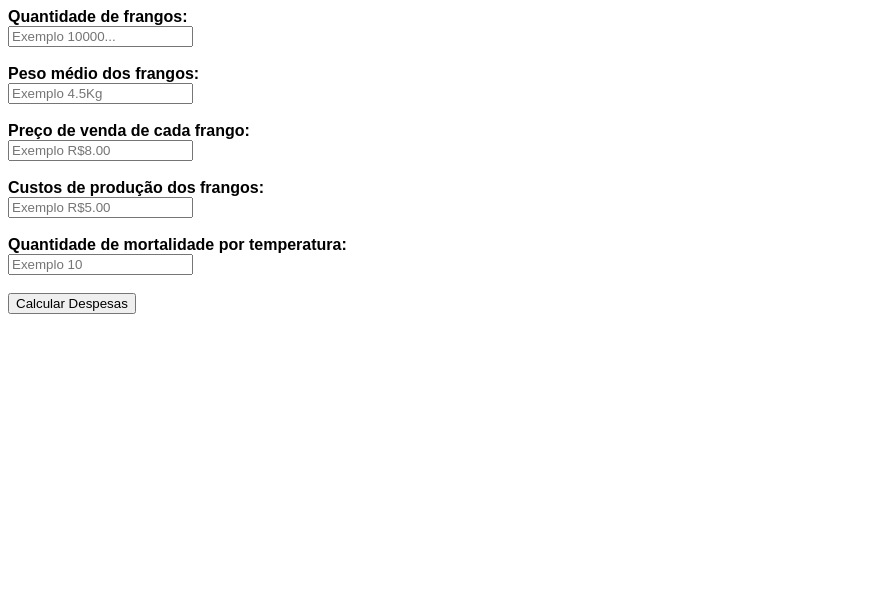
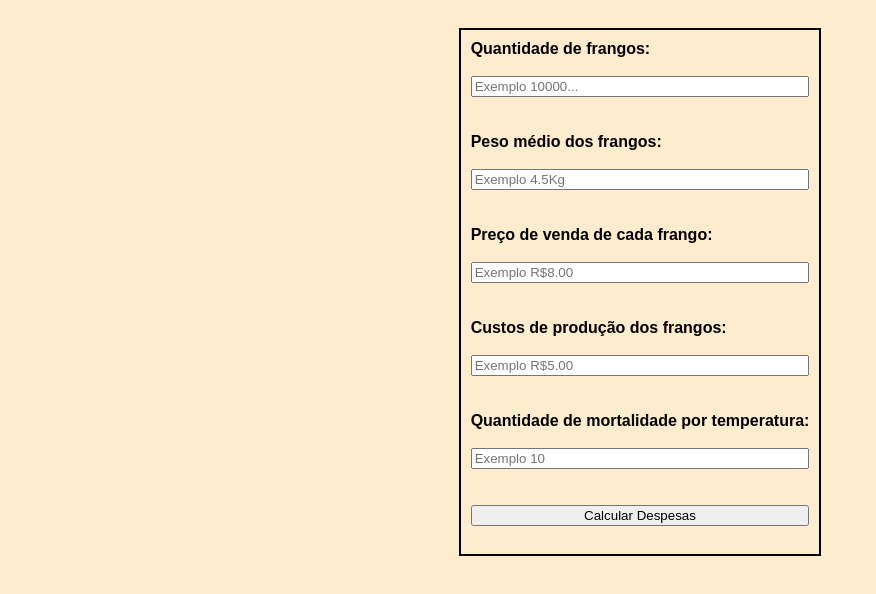
Before and after one commit to Grupo-de-Pesquisa-e-Inovacao/Sprint-02, a plain HTML site: page calculadorAviTrack.html in a window 1280 px wide. Shown: the whole page, without its empty margins (0-876 px from the left). Drawn offline with Linux system fonts and the light colour scheme.

Commit message:
Melhorando a legibilidade e estilizando o HTML

```diff
--- a/calculadorAviTrack.html
+++ b/calculadorAviTrack.html
@@ -5,32 +5,30 @@
   <meta charset="UTF-8" />
   <meta name="viewport" content="width=device-width, initial-scale=1.0" />
   <title>Simulador Financeiro Avitrack Solutions</title>
-  <style>
-    body {
-      font-family: 'Arial', sans-serif;
-    }
-  </style>
+  <link rel="stylesheet" href="style.css">
 </head>
 
 <body>
+  <div class="mainframe">
     <b>Quantidade de frangos:</b> <br />
     <input type="number" id="input_qtdFrango" placeholder="Exemplo 10000..." /><br /><br />
 
     <b>Peso médio dos frangos:</b> <br />
-  <input type="number" id="input_kgMedioFrango" placeholder="Exemplo 4.5Kg"/><br /><br />
+    <input type="number" id="input_kgMedioFrango" placeholder="Exemplo 4.5Kg" /><br /><br />
 
     <b>Preço de venda de cada frango:</b><br />
-  <input type="number" id="input_precoMedioFrango" placeholder="Exemplo R$8.00"/><br /><br />
+    <input type="number" id="input_precoMedioFrango" placeholder="Exemplo R$8.00" /><br /><br />
 
     <b>Custos de produção dos frangos:</b><br />
-  <input type="number" id="input_despesaMedioFrango" placeholder="Exemplo R$5.00"/><br /><br />
+    <input type="number" id="input_despesaMedioFrango" placeholder="Exemplo R$5.00" /><br /><br />
 
     <b>Quantidade de mortalidade por temperatura:</b><br />
-  <input type="number" name="" id="input_mortalidadeFrango" placeholder="Exemplo 10"/><br /><br />
+    <input type="number" name="" id="input_mortalidadeFrango" placeholder="Exemplo 10" /><br /><br />
 
     <button onclick="calcularDepesas()">Calcular Despesas</button>
     <br />
     <div id="div_resultado"></div>
+  </div>
 
 </body>
 
@@ -51,35 +49,55 @@
     var precoBrutoMortalidade = kiloMortalidade * precoMedioFrango;
     var perdaTotal = precoBrutoMortalidade;
     var porcentagemMorte = totalMortalidade / qtdFrango * 100
+
     if (porcentagemMorte < 5) {
+
       var corMortalidade = `green`;
       var situacao = `ACEITAVEL`;
+
     } else if (porcentagemMorte <= 10) {
+
       var corMortalidade = `orange`;
       var situacao = `ALERTA`;
+
     } else if (porcentagemMorte > 10) {
+
       var corMortalidade = `red`;
       var situacao = `CRÍTICO`;
+
     }
+
     // calculando a porcentagem de lucro
     var porcentagem = (perdaTotal / lucro) * 100
+
     // validação de campos com OR
     if (qtdFrango <= 0 || pesoMedioFrango <= 0 || precoMedioFrango <= 0 || despesaMedioFrango <= 0 || totalMortalidade <= 0) {
+
       alert(`Por favor insira valores validos`);
+
     } else {
       if (lucro == 0) {
+
         porcentagem = 0
+
       }
       if (porcentagem <= 0) {
+
         porcentagem = 0
+
       }
       if (lucro < 0) {
+
         var cor = `red`;
         var mensagem = `Sua perda líquida é de:`;
+
       } else {
+
         var cor = `green`;
         var mensagem = `Seu lucro líquido obtido é de:`;
+
       }
+
       div_resultado.innerHTML = `
         <br>
         A sua produção conta com <span style="color: blue;"><b>${qtdFrango.toFixed(0)}</b></span> cabeças de frango, com cada frango pesando em média ${pesoMedioFrango}Kg. O peso total é de: <span style="color: blue;"><b>${kiloTotal.toFixed(2)}Kg.</b></span><br>
--- /dev/null
+++ b/style.css
@@ -0,0 +1,16 @@
+body {
+    display: flex;
+    font-family: 'Arial', sans-serif;
+    background-color: blanchedalmond;
+    align-content: center;
+    flex-flow: column wrap;
+}
+
+.mainframe {
+    display: flex;
+    flex-flow: column wrap;
+    align-content: center;
+    border: 2px solid black;
+    margin: 20px;
+    padding: 10px;
+}
```
Lines whose indentation alone changed are shown as unchanged.
